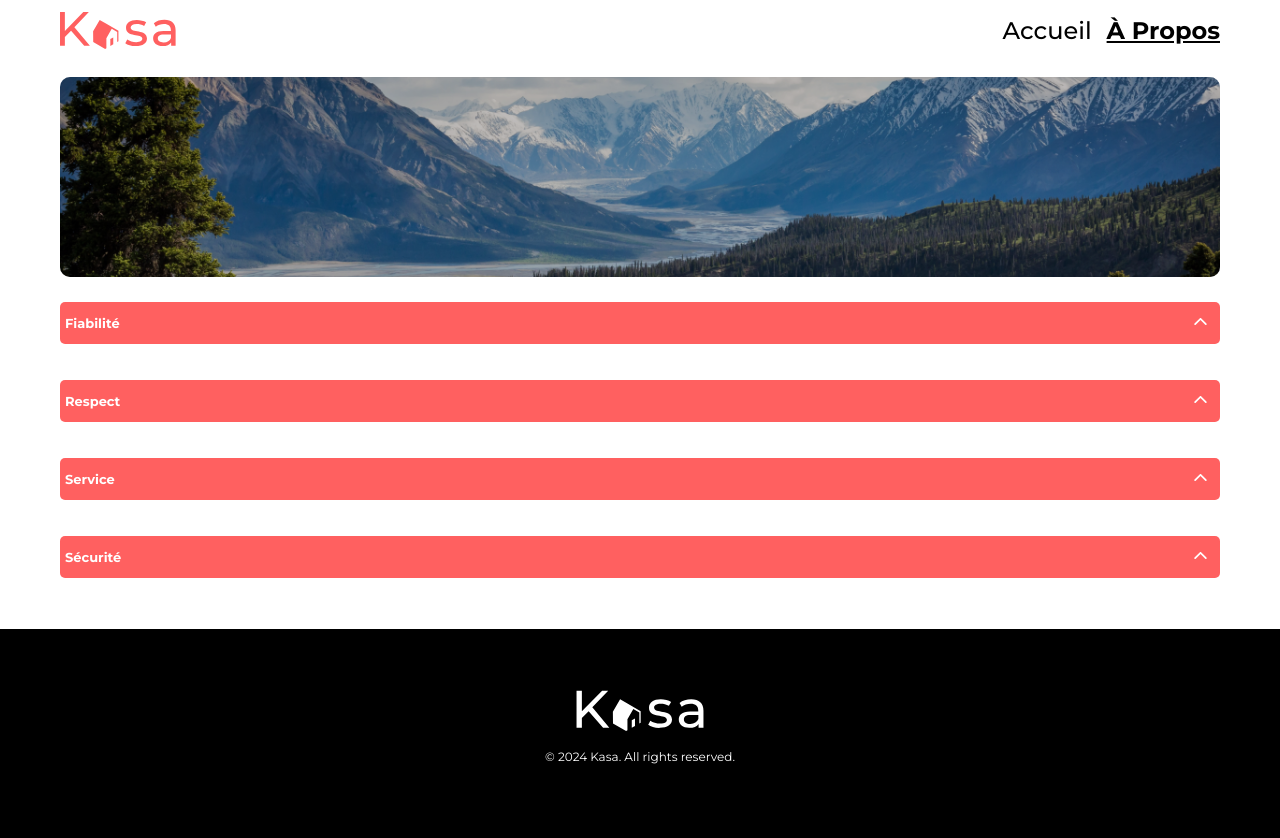
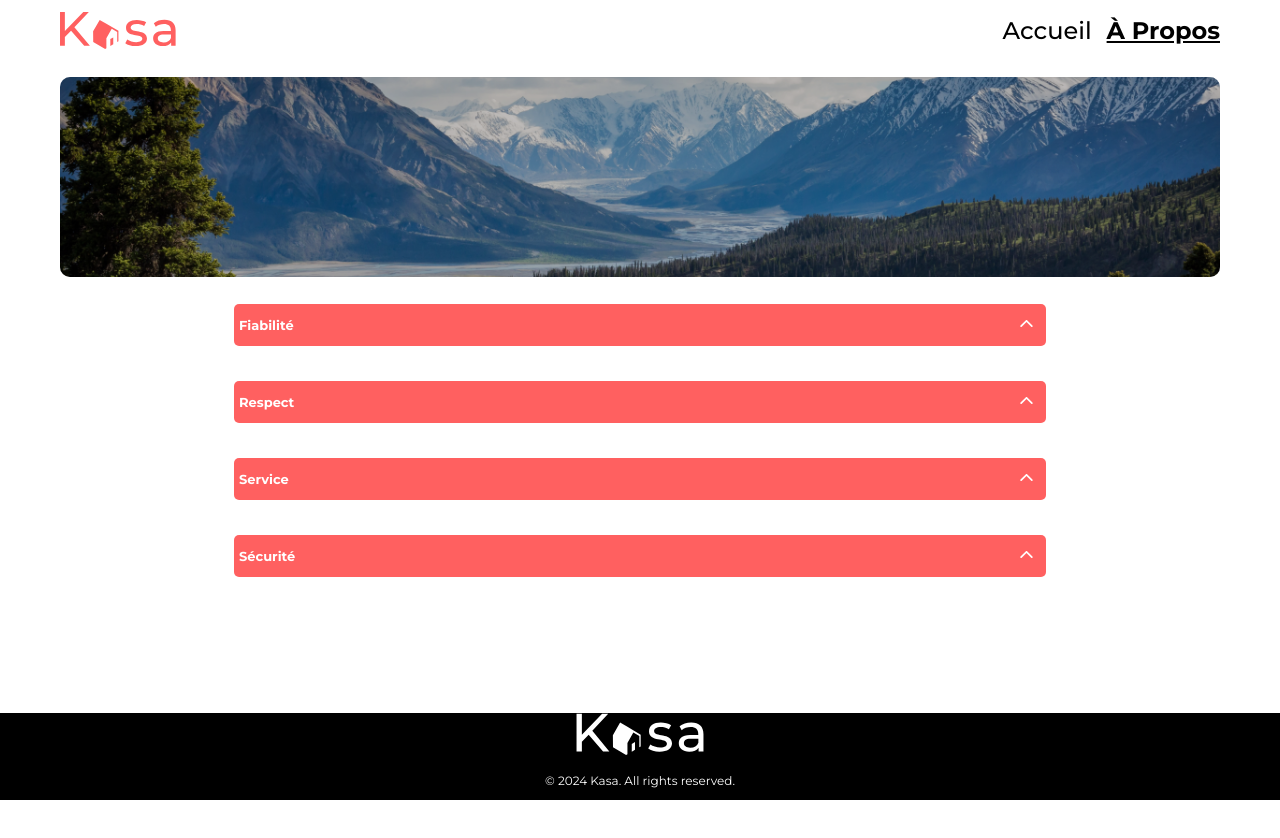
Before and after one commit to AurelieDuynslaeger/Kasa_Project11_OCR, a React (Vite) app: page /about in a window 1280 px wide. After the commit the page ends 800 px from the top, so only its background shows below. Built offline with nearby package versions, Linux system fonts and the light colour scheme.

Commit message:
fix some responsivness before deploy

```diff
--- a/src/components/Dropdown/dropdown.scss
+++ b/src/components/Dropdown/dropdown.scss
@@ -32,7 +32,7 @@
       margin: 0;
       padding: 0.75rem;
       background-color: v.$color-bg;
-      @include m.typography(1.2rem, 400, v.$text-dark);
+      @include m.typography(1rem, 400, v.$text-dark);
       border-radius: 5px;
       list-style: none;
       max-height: 0;
@@ -60,6 +60,6 @@
       }
     }
     @media (min-width: v.$md-breakpoint) {
-      flex-basis: 48%;
+      width: 70%;
     }
   }
--- a/src/stylesheet/main.scss
+++ b/src/stylesheet/main.scss
@@ -1,6 +1,13 @@
 @use './variables' as v;
 @use "./reset";
 @use 'mixins' as m;
+
+#root{
+  min-height: 100vh;
+  display: flex;
+  flex-direction: column;
+  justify-content: space-between;
+}
 
 .container{
   max-width: 1200px;
```
